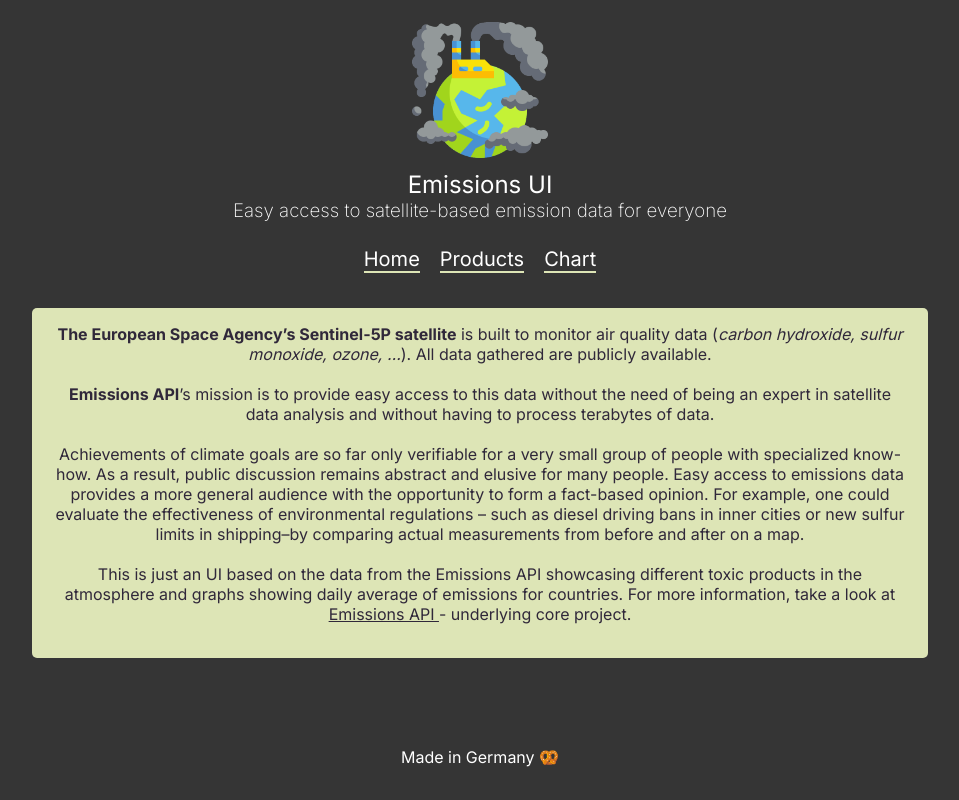
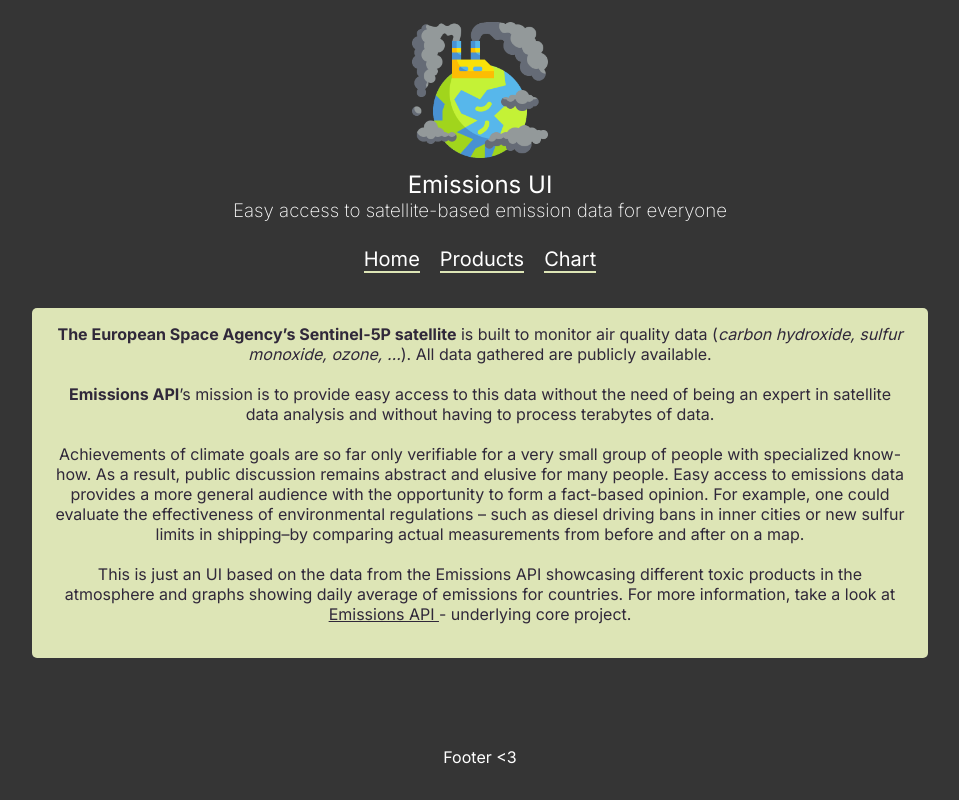
Before and after one commit to hari2309s/emissions-ui, a Next.js app: page / in a window 1280 px wide. Shown: the whole page, without its empty margins (160-1119 px from the left). Built offline with nearby package versions, Linux system fonts and the light colour scheme.

Commit message:
cypress and clean up

```diff
--- a/src/app/layout.tsx
+++ b/src/app/layout.tsx
@@ -34,7 +34,7 @@
           <NavLinks />
         </div>
         <AppProvider>{children}</AppProvider>
-        <footer>Made in Germany 🥨</footer>
+        <footer>{`Footer <3`}</footer>
       </body>
     </html>
   );
```
Also changed, not shown: 1 other file (tests, documents, lock files or other folders).
